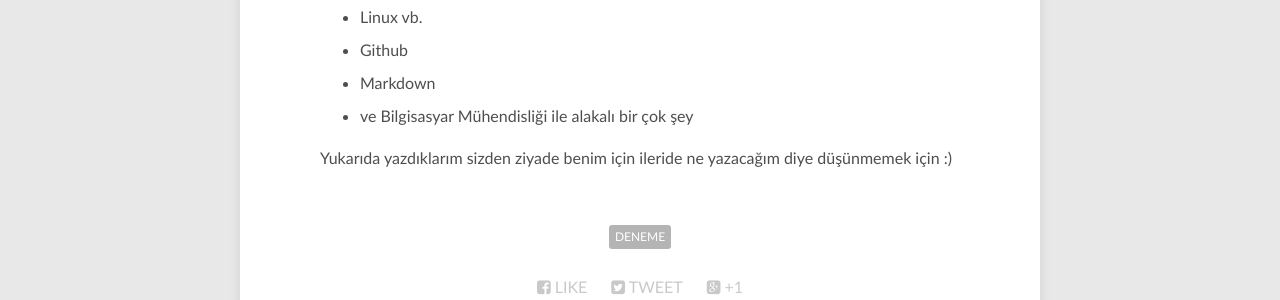
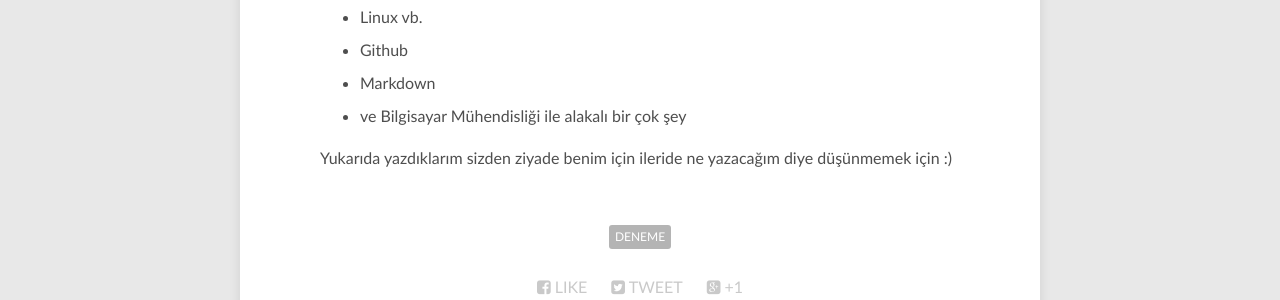
Before and after one commit to canozel/canozel.github.io, a Jekyll site: the page built from _posts/2015-03-28-deneme-balk.markdown, in a window 1280 px wide. Shown: the part 695-995 px from the top of the page. Built offline with Jekyll 4.4.1, drawn with Linux system fonts in a browser that asks for light colours; nearby versions of some CDN libraries; comment, search, counter and statistics services are not loaded.

Commit message:
ilk post düzenleme

```diff
--- a/_posts/2015-03-28-deneme-balk.markdown
+++ b/_posts/2015-03-28-deneme-balk.markdown
@@ -6,11 +6,11 @@
 tag: deneme
 image:
   feature: abstract-3.jpg
-  disable: false
+  show: false
 ---
 
 
-Bu yazı daha çok deneme yazısı niteliğindedir. Uzun zamandır bir blog açmayı planlıyordum kısmet bugüneymiş. Hakkımdaki bilgileri [buraya](hakkimda/index.html) yazdım.
+Bu yazı daha çok deneme yazısı niteliğindedir. Uzun zamandır bir blog açmayı planlıyordum kısmet bugüneymiş. Hakkımdaki bilgileri [buraya](hakkimda) yazdım.
 
 Blogum da paylaşmayı düşündüğüm başlıklar :
 
@@ -18,6 +18,6 @@
 * Linux vb.
 * Github
 * Markdown
-* ve Bilgisasyar Mühendisliği ile alakalı bir çok şey
+* ve Bilgisayar Mühendisliği ile alakalı bir çok şey
 
 Yukarıda yazdıklarım sizden ziyade benim için ileride ne yazacağım diye düşünmemek için :)
--- a/index.html
+++ b/index.html
@@ -11,7 +11,7 @@
 {% for post in paginator.posts %}
   <article class="hentry">
     <header>
-      {% if post.image.feature and post.image.disable %}
+      {% if post.image.feature and post.image.show %}
         <div class="entry-image-index">
           <a href="{{ site.url }}{{ post.url }}" title="{{ post.title }}">
             <img src="{{ site.url }}/images/{{ post.image.feature }}" alt="{{ post.title }}">
```
Also changed, not shown: 1 other file.
